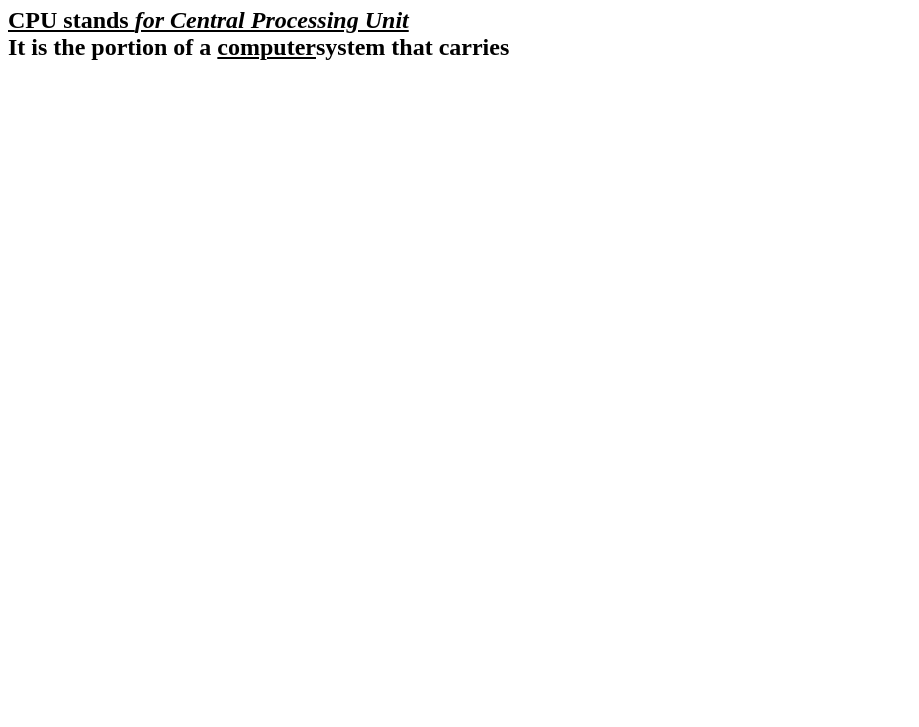
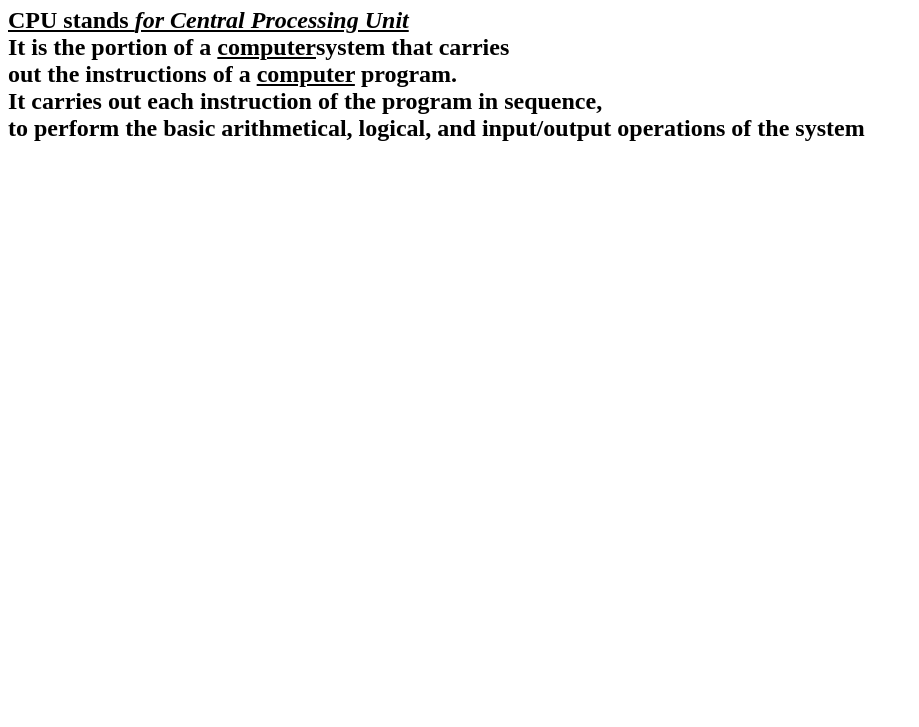
Before and after one commit to iamneo-production/bedfecbbbfadaeccdfffebaeceaec, a plain HTML site: page public/index.html in a window 1280 px wide. Shown: the part 73-800 px from the top of the page, without its empty margins (0-919 px from the left). Drawn offline with Linux system fonts and the light colour scheme.

Commit message:
Backup Commit

```diff
--- a/public/index.html
+++ b/public/index.html
@@ -9,6 +9,6 @@
 </head>
 <body>
     <h1>CPU</h1>
-    <h2><u>CPU stands <i>for Central Processing Unit</i></u><br>It is the portion of a <u>computer</u>system that carries </h2>
+    <h2><u>CPU stands <i>for Central Processing Unit</i></u><br>It is the portion of a <u>computer</u>system that carries<br>out the instructions of a <u>computer</u> program.<br>It carries out each instruction of the program in sequence,<br>to perform the basic arithmetical, logical, and input/output operations of the system</h2>
 </body>
 </html>
```
